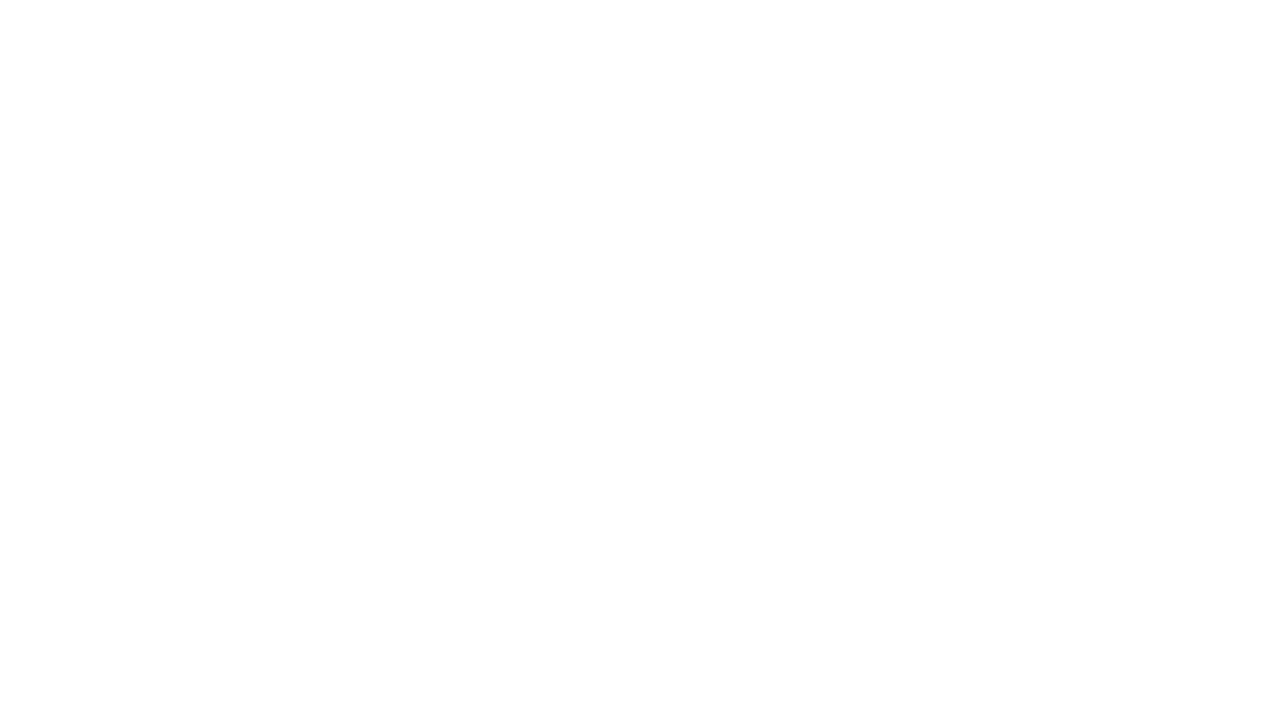
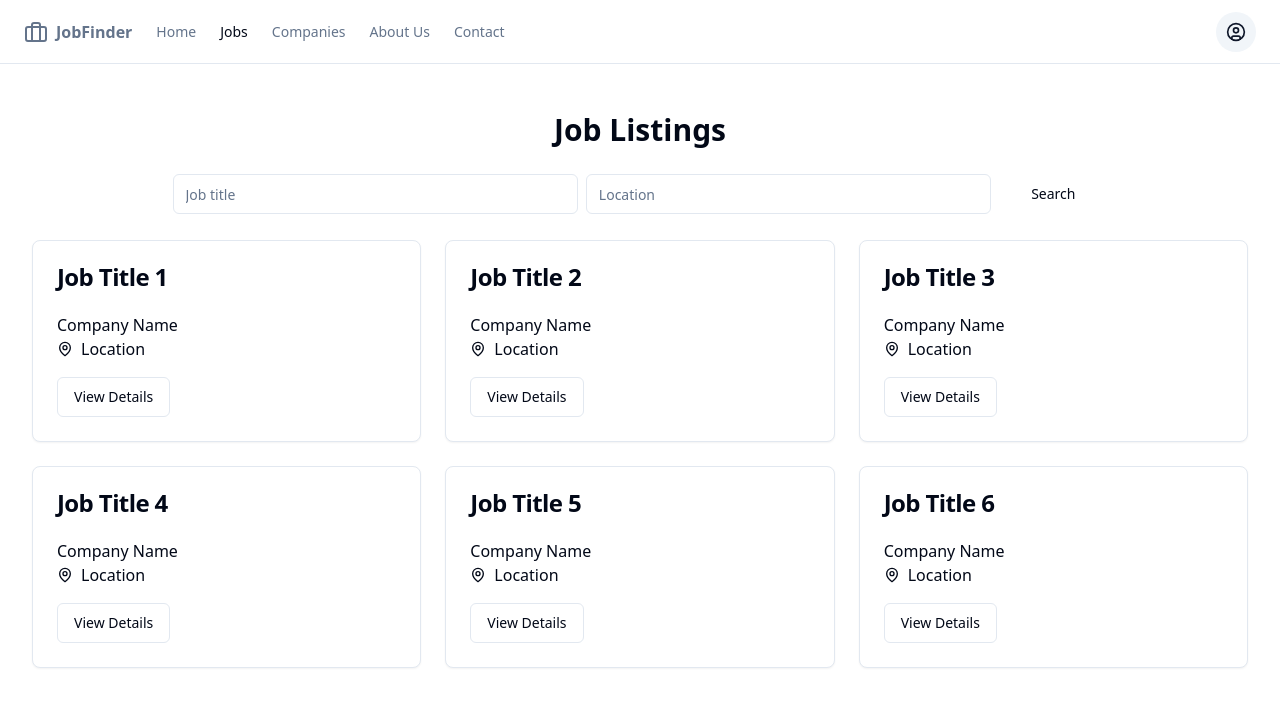
Before and after one commit to GPT-Engineer-App-Dev/hire-hub, a React (Vite) app: page /jobs in a window 1280 px wide. Before the commit this address had no page. Shown: the top 706 px of the page. Built offline with nearby package versions, Linux system fonts and the light colour scheme.

Commit message:
Create initial layout for job listing website with navbar layout and multiple pages.

```diff
--- a/src/App.jsx
+++ b/src/App.jsx
@@ -1,17 +1,42 @@
 import { Toaster } from "@/components/ui/sonner";
 import { TooltipProvider } from "@/components/ui/tooltip";
 import { QueryClient, QueryClientProvider } from "@tanstack/react-query";
-import { Home } from "lucide-react";
+import { Home, Briefcase, Building, Info, Mail } from "lucide-react";
 import { Route, BrowserRouter as Router, Routes } from "react-router-dom";
-import Layout from "./layouts/default"; // available: default, navbar, sidebar
+import Layout from "./layouts/navbar"; // Use the navbar layout
 import Index from "./pages/Index.jsx";
+import Jobs from "./pages/Jobs.jsx";
+import Companies from "./pages/Companies.jsx";
+import AboutUs from "./pages/AboutUs.jsx";
+import Contact from "./pages/Contact.jsx";
+
 const queryClient = new QueryClient();
 
 export const navItems = [
   {
-    title: "Home", // Feel free to change this to your liking
+    title: "Home",
     to: "/",
     icon: <Home className="h-4 w-4" />,
+  },
+  {
+    title: "Jobs",
+    to: "/jobs",
+    icon: <Briefcase className="h-4 w-4" />,
+  },
+  {
+    title: "Companies",
+    to: "/companies",
+    icon: <Building className="h-4 w-4" />,
+  },
+  {
+    title: "About Us",
+    to: "/about-us",
+    icon: <Info className="h-4 w-4" />,
+  },
+  {
+    title: "Contact",
+    to: "/contact",
+    icon: <Mail className="h-4 w-4" />,
   },
 ];
 
@@ -24,7 +49,10 @@ const App = () => {
           <Routes>
             <Route path="/" element={<Layout />}>
               <Route index element={<Index />} />
-              {/* Add more routes here as needed */}
+              <Route path="jobs" element={<Jobs />} />
+              <Route path="companies" element={<Companies />} />
+              <Route path="about-us" element={<AboutUs />} />
+              <Route path="contact" element={<Contact />} />
             </Route>
           </Routes>
         </Router>
--- a/src/layouts/navbar.jsx
+++ b/src/layouts/navbar.jsx
@@ -9,7 +9,7 @@ import {
 } from "@/components/ui/dropdown-menu";
 import { Sheet, SheetContent, SheetTrigger } from "@/components/ui/sheet";
 import { cn } from "@/lib/utils";
-import { CircleUser, Menu, Package2 } from "lucide-react";
+import { CircleUser, Menu, Briefcase } from "lucide-react";
 import { NavLink, Outlet } from "react-router-dom";
 import { navItems } from "../App";
 
@@ -34,8 +34,8 @@ const DesktopNav = () => (
       to="/"
       className="flex items-center gap-2 text-lg font-semibold md:text-base"
     >
-      <Package2 className="h-6 w-6" />
-      <span className="sr-only">Acme Inc</span>
+      <Briefcase className="h-6 w-6" />
+      <span>JobFinder</span>
     </NavItem>
     {navItems.map((item) => (
       <NavItem key={item.to} to={item.to}>
@@ -59,8 +59,8 @@ const MobileNav = () => (
           to="/"
           className="flex items-center gap-2 text-lg font-semibold"
         >
-          <Package2 className="h-6 w-6" />
-          <span className="sr-only">Acme Inc</span>
+          <Briefcase className="h-6 w-6" />
+          <span>JobFinder</span>
         </NavItem>
         {navItems.map((item) => (
           <NavItem key={item.to} to={item.to}>
--- /dev/null
+++ b/src/pages/AboutUs.jsx
@@ -0,0 +1,25 @@
+const AboutUs = () => {
+  return (
+    <div className="container mx-auto py-12">
+      <h1 className="text-3xl font-bold mb-6 text-center">About Us</h1>
+      <div className="space-y-6">
+        <p>
+          Welcome to JobFinder, your number one source for all things job-related. We're dedicated to giving you the very best of job listings, with a focus on reliability, customer service, and uniqueness.
+        </p>
+        <p>
+          Founded in 2023, JobFinder has come a long way from its beginnings. When we first started out, our passion for helping people find their dream jobs drove us to do tons of research, so that JobFinder can offer you the world's most advanced job listing platform. We now serve customers all over the world and are thrilled that we're able to turn our passion into our own website.
+        </p>
+        <p>
+          We hope you enjoy our platform as much as we enjoy offering it to you. If you have any questions or comments, please don't hesitate to contact us.
+        </p>
+        <p>
+          Sincerely,
+          <br />
+          The JobFinder Team
+        </p>
+      </div>
+    </div>
+  );
+};
+
+export default AboutUs;
--- /dev/null
+++ b/src/pages/Companies.jsx
@@ -0,0 +1,32 @@
+import { Button } from "@/components/ui/button";
+import { Card, CardContent, CardHeader, CardTitle } from "@/components/ui/card";
+
+const Companies = () => {
+  return (
+    <div className="container mx-auto py-12">
+      <h1 className="text-3xl font-bold mb-6 text-center">Companies</h1>
+      <div className="grid grid-cols-1 md:grid-cols-2 lg:grid-cols-3 gap-6">
+        {[1, 2, 3, 4, 5, 6].map((company) => (
+          <Card key={company}>
+            <CardHeader>
+              <CardTitle>Company {company}</CardTitle>
+            </CardHeader>
+            <CardContent>
+              <img
+                src="/placeholder.svg"
+                alt="placeholder"
+                className="mx-auto object-cover w-full h-[100px] mb-4"
+              />
+              <p>Brief description of the company.</p>
+              <Button variant="outline" className="mt-4">
+                View Jobs
+              </Button>
+            </CardContent>
+          </Card>
+        ))}
+      </div>
+    </div>
+  );
+};
+
+export default Companies;
--- /dev/null
+++ b/src/pages/Contact.jsx
@@ -0,0 +1,42 @@
+import { Button } from "@/components/ui/button";
+import { Input } from "@/components/ui/input";
+import { Textarea } from "@/components/ui/textarea";
+
+const Contact = () => {
+  return (
+    <div className="container mx-auto py-12">
+      <h1 className="text-3xl font-bold mb-6 text-center">Contact Us</h1>
+      <form className="max-w-lg mx-auto space-y-6">
+        <div>
+          <label htmlFor="name" className="block text-sm font-medium text-gray-700">
+            Name
+          </label>
+          <Input type="text" id="name" className="mt-1 block w-full" />
+        </div>
+        <div>
+          <label htmlFor="email" className="block text-sm font-medium text-gray-700">
+            Email
+          </label>
+          <Input type="email" id="email" className="mt-1 block w-full" />
+        </div>
+        <div>
+          <label htmlFor="subject" className="block text-sm font-medium text-gray-700">
+            Subject
+          </label>
+          <Input type="text" id="subject" className="mt-1 block w-full" />
+        </div>
+        <div>
+          <label htmlFor="message" className="block text-sm font-medium text-gray-700">
+            Message
+          </label>
+          <Textarea id="message" rows="4" className="mt-1 block w-full" />
+        </div>
+        <Button type="submit" variant="primary" className="w-full">
+          Send Message
+        </Button>
+      </form>
+    </div>
+  );
+};
+
+export default Contact;
--- a/src/pages/Index.jsx
+++ b/src/pages/Index.jsx
@@ -1,12 +1,117 @@
-// Update this page (the content is just a fallback if you fail to update the page)
+import { Button } from "@/components/ui/button";
+import { Input } from "@/components/ui/input";
+import { Card, CardContent, CardHeader, CardTitle } from "@/components/ui/card";
+import { Briefcase, MapPin, Search } from "lucide-react";
 
 const Index = () => {
   return (
-    <div className="text-center">
-      <h1 className="text-3xl">Your Blank Canvas</h1>
-      <p>Chat with the agent to start making edits.</p>
+    <div className="space-y-12">
+      <HeroSection />
+      <FeaturedJobsSection />
+      <HowItWorksSection />
+      <TestimonialsSection />
     </div>
   );
 };
 
+const HeroSection = () => (
+  <section className="relative w-full h-[400px] bg-gray-200 flex items-center justify-center">
+    <img
+      src="/placeholder.svg"
+      alt="placeholder"
+      className="absolute inset-0 w-full h-full object-cover mx-auto"
+    />
+    <div className="relative z-10 text-center text-white">
+      <h1 className="text-4xl font-bold mb-4">Find Your Dream Job</h1>
+      <div className="flex items-center justify-center space-x-2 mb-4">
+        <Input
+          type="text"
+          placeholder="Job title"
+          className="w-1/3"
+        />
+        <Input
+          type="text"
+          placeholder="Location"
+          className="w-1/3"
+        />
+        <Button variant="primary" size="lg">
+          <Search className="mr-2 h-5 w-5" />
+          Search Jobs
+        </Button>
+      </div>
+    </div>
+  </section>
+);
+
+const FeaturedJobsSection = () => (
+  <section className="container mx-auto py-12">
+    <h2 className="text-3xl font-bold mb-6 text-center">Featured Jobs</h2>
+    <div className="grid grid-cols-1 md:grid-cols-2 lg:grid-cols-3 gap-6">
+      {[1, 2, 3, 4, 5, 6].map((job) => (
+        <Card key={job}>
+          <CardHeader>
+            <CardTitle>Job Title {job}</CardTitle>
+          </CardHeader>
+          <CardContent>
+            <p>Company Name</p>
+            <p className="flex items-center">
+              <MapPin className="mr-2 h-4 w-4" />
+              Location
+            </p>
+            <Button variant="outline" className="mt-4">
+              View Details
+            </Button>
+          </CardContent>
+        </Card>
+      ))}
+    </div>
+  </section>
+);
+
+const HowItWorksSection = () => (
+  <section className="container mx-auto py-12">
+    <h2 className="text-3xl font-bold mb-6 text-center">How It Works</h2>
+    <div className="grid grid-cols-1 md:grid-cols-3 gap-6 text-center">
+      <div>
+        <Briefcase className="mx-auto mb-4 h-12 w-12" />
+        <h3 className="text-xl font-semibold mb-2">Step 1</h3>
+        <p>Register and create your profile.</p>
+      </div>
+      <div>
+        <Briefcase className="mx-auto mb-4 h-12 w-12" />
+        <h3 className="text-xl font-semibold mb-2">Step 2</h3>
+        <p>Search for jobs that match your skills.</p>
+      </div>
+      <div>
+        <Briefcase className="mx-auto mb-4 h-12 w-12" />
+        <h3 className="text-xl font-semibold mb-2">Step 3</h3>
+        <p>Apply and get hired.</p>
+      </div>
+    </div>
+  </section>
+);
+
+const TestimonialsSection = () => (
+  <section className="container mx-auto py-12">
+    <h2 className="text-3xl font-bold mb-6 text-center">Testimonials</h2>
+    <div className="grid grid-cols-1 md:grid-cols-2 lg:grid-cols-3 gap-6">
+      {[1, 2, 3].map((testimonial) => (
+        <Card key={testimonial}>
+          <CardHeader>
+            <CardTitle>User {testimonial}</CardTitle>
+          </CardHeader>
+          <CardContent>
+            <img
+              src="/placeholder.svg"
+              alt="placeholder"
+              className="mx-auto object-cover w-24 h-24 rounded-full mb-4"
+            />
+            <p>"This website helped me find my dream job!"</p>
+          </CardContent>
+        </Card>
+      ))}
+    </div>
+  </section>
+);
+
 export default Index;
--- /dev/null
+++ b/src/pages/Jobs.jsx
@@ -0,0 +1,48 @@
+import { Button } from "@/components/ui/button";
+import { Input } from "@/components/ui/input";
+import { Card, CardContent, CardHeader, CardTitle } from "@/components/ui/card";
+import { MapPin } from "lucide-react";
+
+const Jobs = () => {
+  return (
+    <div className="container mx-auto py-12">
+      <h1 className="text-3xl font-bold mb-6 text-center">Job Listings</h1>
+      <div className="flex items-center justify-center space-x-2 mb-6">
+        <Input
+          type="text"
+          placeholder="Job title"
+          className="w-1/3"
+        />
+        <Input
+          type="text"
+          placeholder="Location"
+          className="w-1/3"
+        />
+        <Button variant="primary" size="lg">
+          Search
+        </Button>
+      </div>
+      <div className="grid grid-cols-1 md:grid-cols-2 lg:grid-cols-3 gap-6">
+        {[1, 2, 3, 4, 5, 6].map((job) => (
+          <Card key={job}>
+            <CardHeader>
+              <CardTitle>Job Title {job}</CardTitle>
+            </CardHeader>
+            <CardContent>
+              <p>Company Name</p>
+              <p className="flex items-center">
+                <MapPin className="mr-2 h-4 w-4" />
+                Location
+              </p>
+              <Button variant="outline" className="mt-4">
+                View Details
+              </Button>
+            </CardContent>
+          </Card>
+        ))}
+      </div>
+    </div>
+  );
+};
+
+export default Jobs;
```
